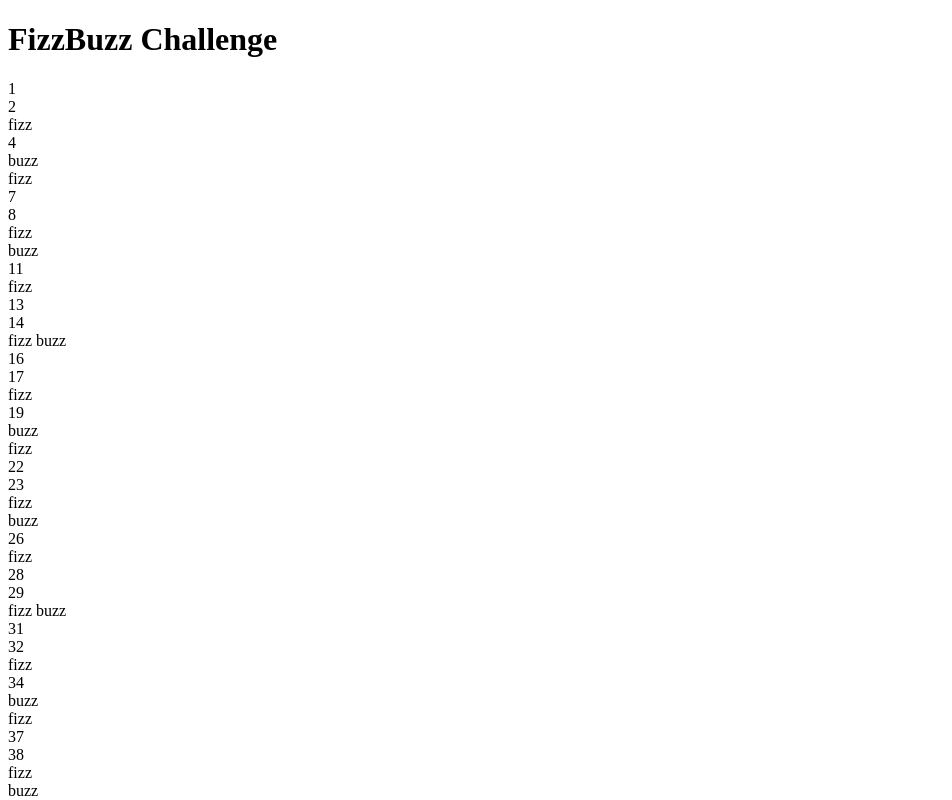
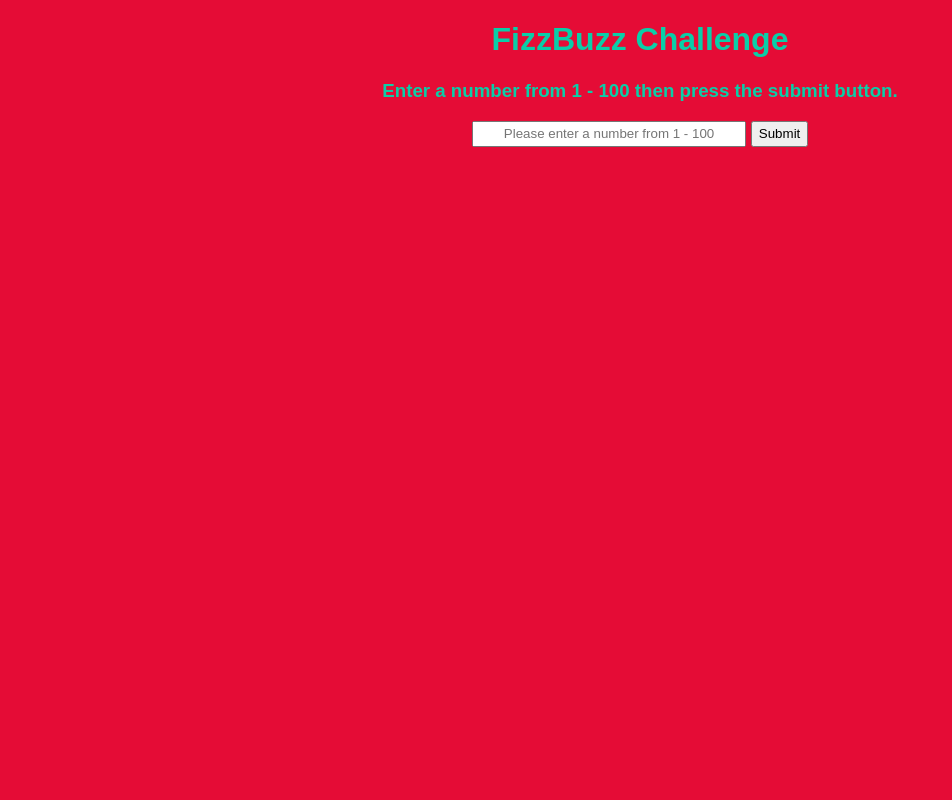
Before and after one commit to melaniejansen/fizz-buzz, a plain HTML site: page index.html in a window 1280 px wide. Shown: the top 800 px of the page, without its empty margins (0-952 px from the left). Drawn offline with Linux system fonts and the light colour scheme.

Commit message:
first commit

```diff
--- /dev/null
+++ b/css/style.css
@@ -0,0 +1,17 @@
+#body {
+  background-color: #e50c36;
+  color: #0ACEA8;
+  font-family: sans-serif;
+  text-align: center;
+}
+
+button {
+  font-family: sans-serif;
+  height: 2em;
+}
+
+#text-input {
+  height: 1.5em;
+  width: 20em;
+  text-align: center;
+}
--- a/index.html
+++ b/index.html
@@ -5,8 +5,13 @@
 	<title>FizzBuzz Challenge</title>
 	<script src="js/jquery-2.2.3.js"></script>
 	<script src="js/script.js" type="text/javascript"></script>
+	<link rel="stylesheet" href="css/style.css">
 </head>
 <body id="body">
 	<h1>FizzBuzz Challenge</h1>
+	<h3>Enter a number from 1 - 100 then press the submit button.</h3>
+	<input id="text-input", type="text", placeholder="Please enter a number from 1 - 100">
+  	<button type="submit" id="submit">Submit</button>
+  	<div class="output"></div>
 </body>
 </html>
--- a/js/script.js
+++ b/js/script.js
@@ -1,25 +1,37 @@
 $(document).ready(function() {
 
-		for ( var i = 1; i <= 100; i++ ) {
+	//Click on the submit button to get value
+	$('#submit').on('click', function() {
+		var inputValue = $('#text-input').val();
 
+	//Determine if the number is in range and print value
+		if (inputValue % 1 === 0 && inputValue >= 1 && inputValue <= 100) {
+		fizzbuzz(inputValue);
+		}
+	});
+
+});
+
+function fizzbuzz(num) {
+	for ( var i = 1; i <= num; i++ ) {
 		console.log(i);
+
 		if ( i % 15 == 0 ) {
-			$("body").append("fizz buzz");
-			$("body").append("<br/>");
+			console.log("fizz buzz");
+			$(".output").append("fizz buzz" + "<br/>");
 		}
 		else if ( i % 3 == 0 ) {
-			$("body").append("fizz");
-			$("body").append("<br/>");
+			console.log("fizz");
+			$(".output").append("fizz" + "<br/>");
 		}
 		else if ( i % 5 == 0 ) {
-			$("body").append("buzz");
-			$("body").append("<br/>");
+			console.log("buzz");
+			$(".output").append("buzz" + "<br/>");
 		}
-
 		else {
 			console.log(i);
-			$("body").append(i);
-			$("body").append("<br/>");
+			$(".output").append(i + "<br/>");
+
 		}
 	}
-});
+};
--- /dev/null
+++ b/style.css
@@ -0,0 +1,17 @@
+#body {
+  background-color: #c00120;
+  color: #303030;
+  font-family: sans-serif;
+  text-align: center;
+}
+
+button {
+  font-family: sans-serif;
+  height: 2em;
+}
+
+#text-input {
+  height: 1.5em;
+  width: 20em;
+  text-align: center;
+}
```
